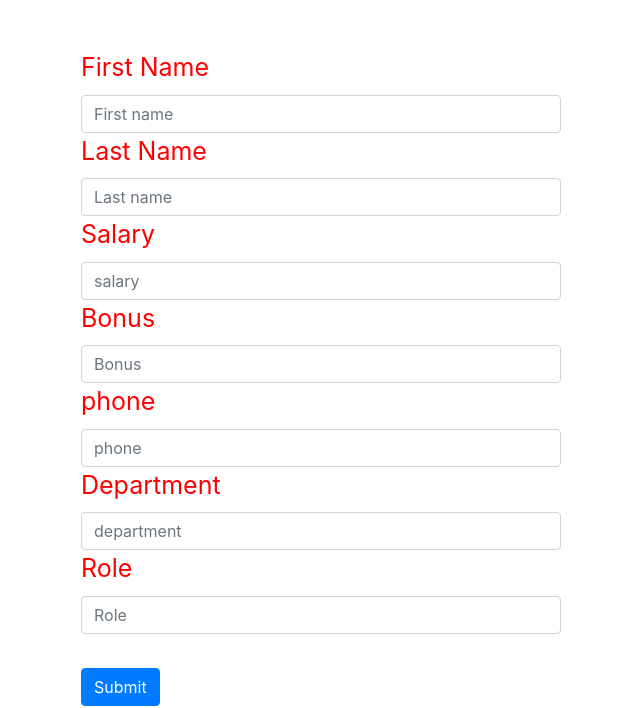
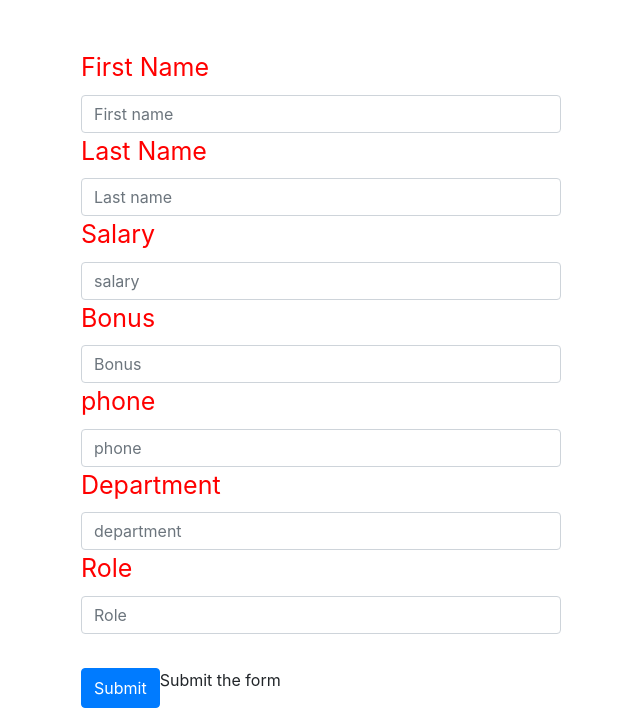
Before and after one commit to MaheshND-321/Employee-Management-app, a Django app: page /add_emp/ in a window 1280 px wide. Shown: the part 120-828 px from the top of the page, without its empty margins (4-644 px from the left). Run offline with Django 4.2, Linux system fonts and the light colour scheme.

Commit message:
second commit

```diff
--- a/empapp/templates/add_emp.html
+++ b/empapp/templates/add_emp.html
@@ -52,6 +52,7 @@
       <hr>
       <br><br><br>
       <button type="submit" class="btn btn-primary">Submit</button>
+      <p>Submit the form</p>
       <br>
   </div>
 </form>
```
